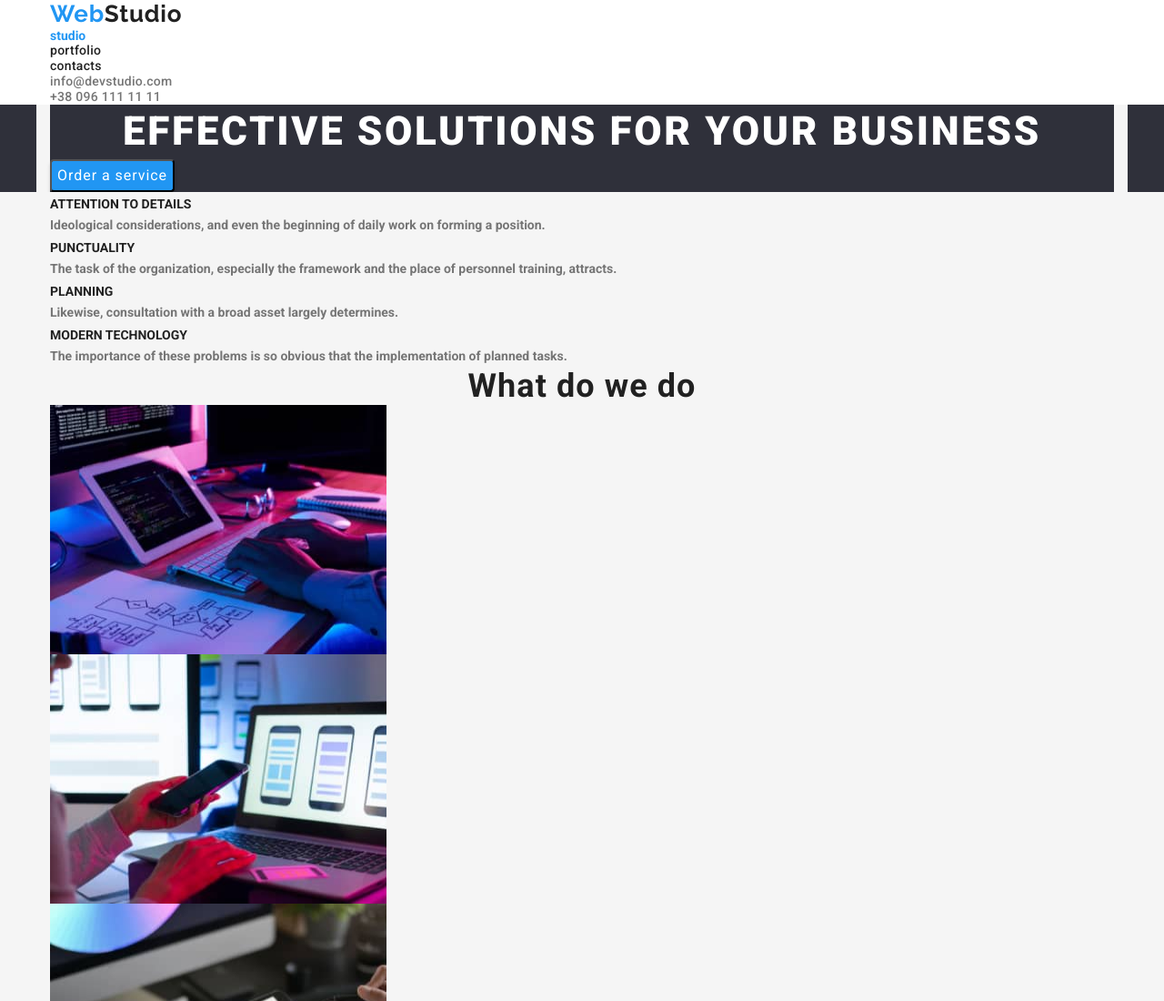
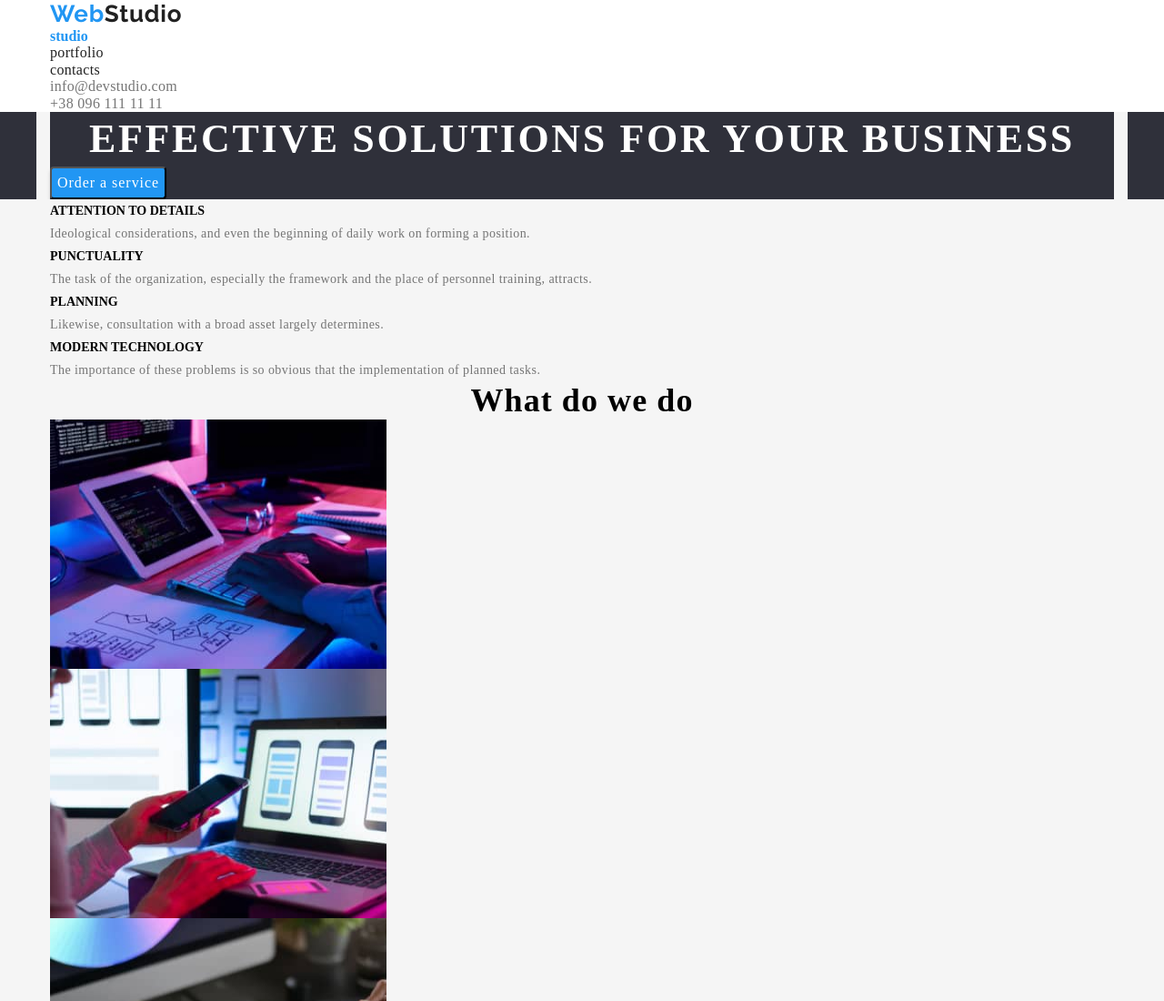
Before and after one commit to Vasyl94/HTML, a plain HTML site: page index.html in a window 1280 px wide. Shown: the top 1100 px of the page at 91% size. Drawn offline with nearby package versions, Linux system fonts and the light colour scheme.

Commit message:
update index html file

```diff
--- a/index.html
+++ b/index.html
@@ -15,13 +15,13 @@
 </head>
 <body>
 
-    <header class="page-header container">
-      <div class="page1">
+    <header class="page-heder ">
+      <div class="container page-heder-container">
       <nav class="page-navigator">
         <nav class="page-nav list">
           <a class="logo link" href="index.html"> Web<span
          class="logo-header">Studio</span></a>
-        <ul class="menu list">
+        <ul class="menu list ">
         <li class="menu-item">
           <a class="menu-link-1 link" href="studio.html" >studio</a></li>
         <li class="menu-item">
--- a/styles/main.css
+++ b/styles/main.css
@@ -11,10 +11,9 @@
     --primary-bottom-color: rgba(255, 255, 255, 0.6);
 
 }
-body{font-family: 'Roboto' , sans-serif;
+body{ font-family:var(--primary-font)
     font-size: 14px;
     font-weight: 700;
-    color: #212121;
 
 }
 img { display: block;}
@@ -71,6 +70,8 @@ display: flex;
 
 .index.html{
 color: var(--accent-color);
+}
+.menu{
 }
 .menu-link-1
 {color: var(--accent-color);
@@ -130,7 +131,7 @@ align-items: center;
 text-align: center;
 letter-spacing: 0.06em;
 
-color: #FFFFFF;
+color: var(--primary-whyte-color);
     background: var(--accent-color);
     box-shadow: 0px 4px 4px rgba(0, 0, 0, 0.15);
     border-radius: 4px;
@@ -140,7 +141,7 @@ color: #FFFFFF;
 }
    .model-open-btn:hover
    .model-open-btn:focus
-   {background: var(--primary-font);
+   { background: var(--accent-color);
     color: var(--primary-whyte-color);}
 
    .text-main
@@ -156,9 +157,12 @@ text-transform: uppercase;
  }
 
    .menu-text {
-font-family: var(--primary-font);
+    font-weight: 400;
+    font-size: 14px;
+    letter-spacing: 0.03em;
 
-line-height: 1.555;
+
+line-height: 1.71;
 color: var(--primary-text-color);
  }
 
```
